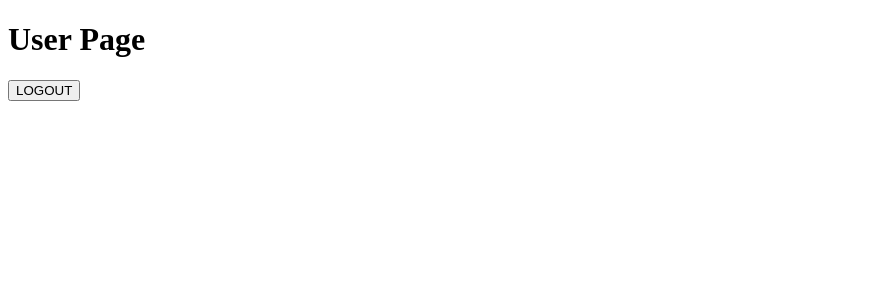
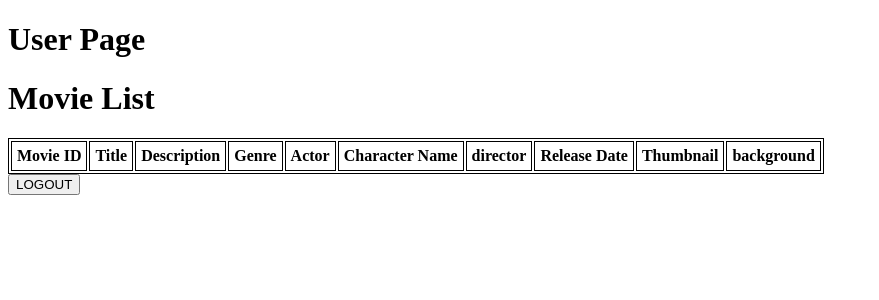
Before and after one commit to AsakaLynux/LAB_WebProg, a Laravel app: template resources/views/user/user.blade.php in a window 1280 px wide. Shown: the top 300 px of the page, without its empty margins (0-879 px from the left). Run offline with Laravel 8, Linux system fonts and the light colour scheme; the template is opened without the code that fills it, so the values that code supplies are empty.

Commit message:
Done get movie

```diff
--- a/app/Http/Controllers/MovieController.php
+++ b/app/Http/Controllers/MovieController.php
@@ -39,10 +39,12 @@ class MovieController extends Controller
         $fileThumbnail = $request->file('image_thumbnail');
         $imageNameThumbnail = $request->title.'_thumbnail'.'.'.$fileThumbnail->getClientOriginalExtension();
         Storage::putFileAs('public/images', $fileThumbnail, $imageNameThumbnail);
+        $imageNameThumbnail = 'storage/images/'.$imageNameThumbnail;
 
         $filebackground = $request->file('background');
         $imageNameBackground = $request->title.'_background'.'.'.$filebackground->getClientOriginalExtension();
         Storage::putFileAs('public/images', $filebackground, $imageNameBackground);
+        $imageNameBackground = 'storage/images/'.$imageNameBackground;
 
         $movie->title = $request->title;
         $movie->description = $request->description;
@@ -56,7 +58,7 @@ class MovieController extends Controller
 
         $movie->save();
 
-        return redirect()->back();
+        return redirect('/admin');
 
     }
 }
--- a/resources/views/admin/admin.blade.php
+++ b/resources/views/admin/admin.blade.php
@@ -9,5 +9,10 @@
 <body>
     <h1>Admin Page</h1>
     <a href="./create-movie">Create</a>
+
+
+    <form action="/logout" method="get">
+        <input type="submit" value="LOGOUT">
+    </form>
 </body>
 </html>
--- a/resources/views/user/user.blade.php
+++ b/resources/views/user/user.blade.php
@@ -6,8 +6,52 @@
     <meta http-equiv="X-UA-Compatible" content="ie=edge">
     <title>Document</title>
 </head>
+<style>
+    table, th, td {
+        border: 1px solid black
+    }
+    th, td {
+        padding: 5px
+    }
+</style>
 <body>
     <h1>User Page</h1>
+
+    <h1>Movie List</h1>
+
+    <table>
+        <thead>
+            <th>Movie ID</th>
+            <th>Title</th>
+            <th>Description</th>
+            <th>Genre</th>
+            <th>Actor</th>
+            <th>Character Name</th>
+            <th>director</th>
+            <th>Release Date</th>
+            <th>Thumbnail</th>
+            <th>background</th>
+
+        </thead>
+        <tbody>
+            @foreach ($movies as $movie)
+                <td>{{$movie->id}}</td>
+                <td>{{$movie->title}}</td>
+                <td>{{$movie->description}}</td>
+                <td>{{$movie->genre}}</td>
+                <td>{{$movie->actor}}</td>
+                <td>{{$movie->character_name}}</td>
+                <td>{{$movie->director}}</td>
+                <td>{{$movie->release_date}}</td>
+
+                <td><img width="200px" height="200px" src="{{$movie->image_thumbnail}}" alt=""></td>
+                <td><img width="200px" height="200px" src="{{$movie->background}}" alt=""></td>
+            @endforeach
+        </tbody>
+    </table>
+
+
+
     <form action="/logout" method="get">
         <input type="submit" value="LOGOUT">
     </form>
--- a/routes/web.php
+++ b/routes/web.php
@@ -2,6 +2,7 @@
 
 use App\Http\Controllers\AuthController;
 use App\Http\Controllers\MovieController;
+use App\Http\Controllers\UserController;
 use Illuminate\Support\Facades\Route;
 
 /*
@@ -16,12 +17,9 @@ use Illuminate\Support\Facades\Route;
 */
 
 
-
-
-
-Route::get('/user', function () {
-    return view('user.user');
-});
+// Route::get('/user', function () {
+//     return view('user.user');
+// });
 
 Route::get('/', function () {
     return view('register');
@@ -44,4 +42,4 @@ Route::post('create-movie', [MovieController::class, 'create']);
 
 
 Route::get('/admin', [AuthController::class, 'admin'])->middleware('securityAdmin');
-Route::get('/user', [AuthController::class, 'admin'])->middleware('securityUser');
+Route::get('/user', [UserController::class, 'get_movie'])->middleware('securityUser');
```
Also changed, not shown: app/Http/Controllers/AuthController.php (+3 -6 lines), app/Http/Controllers/UserController.php (added, +14 -0 lines).
